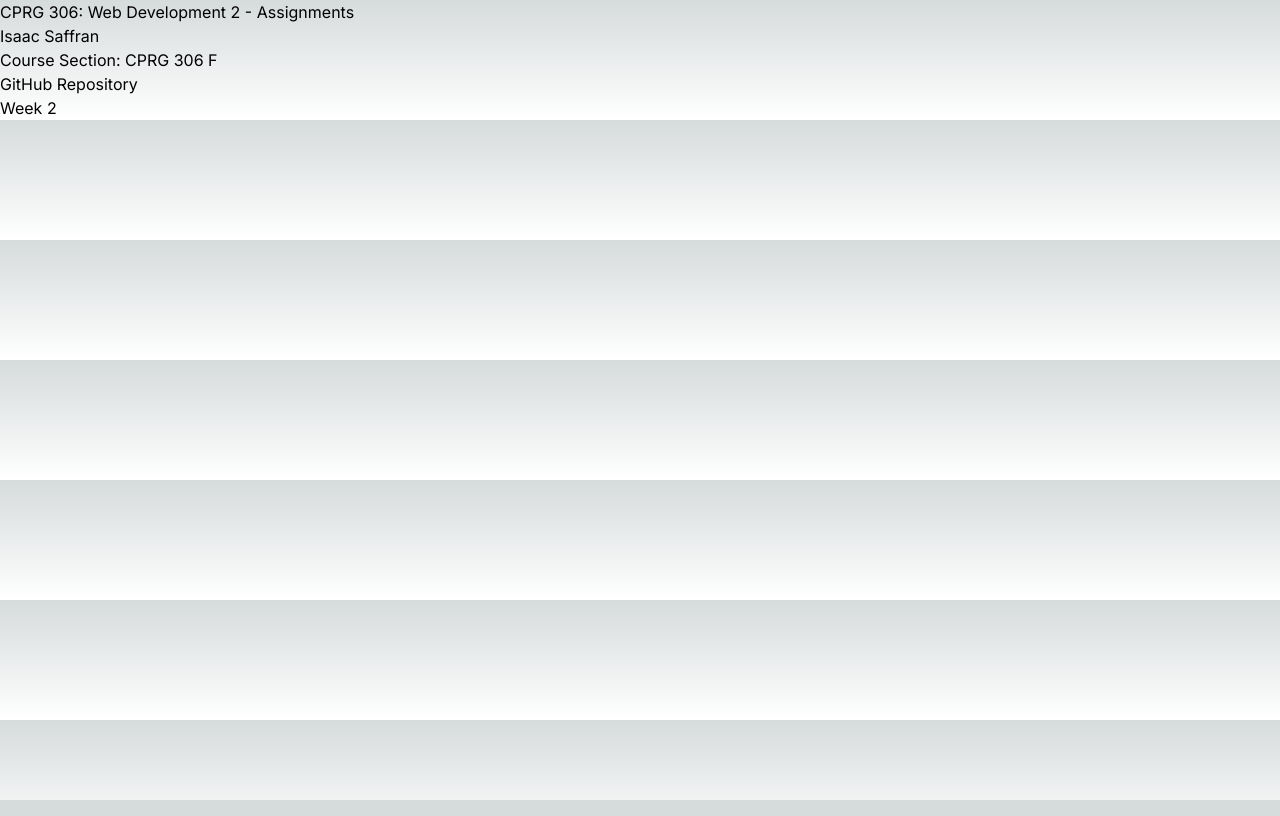
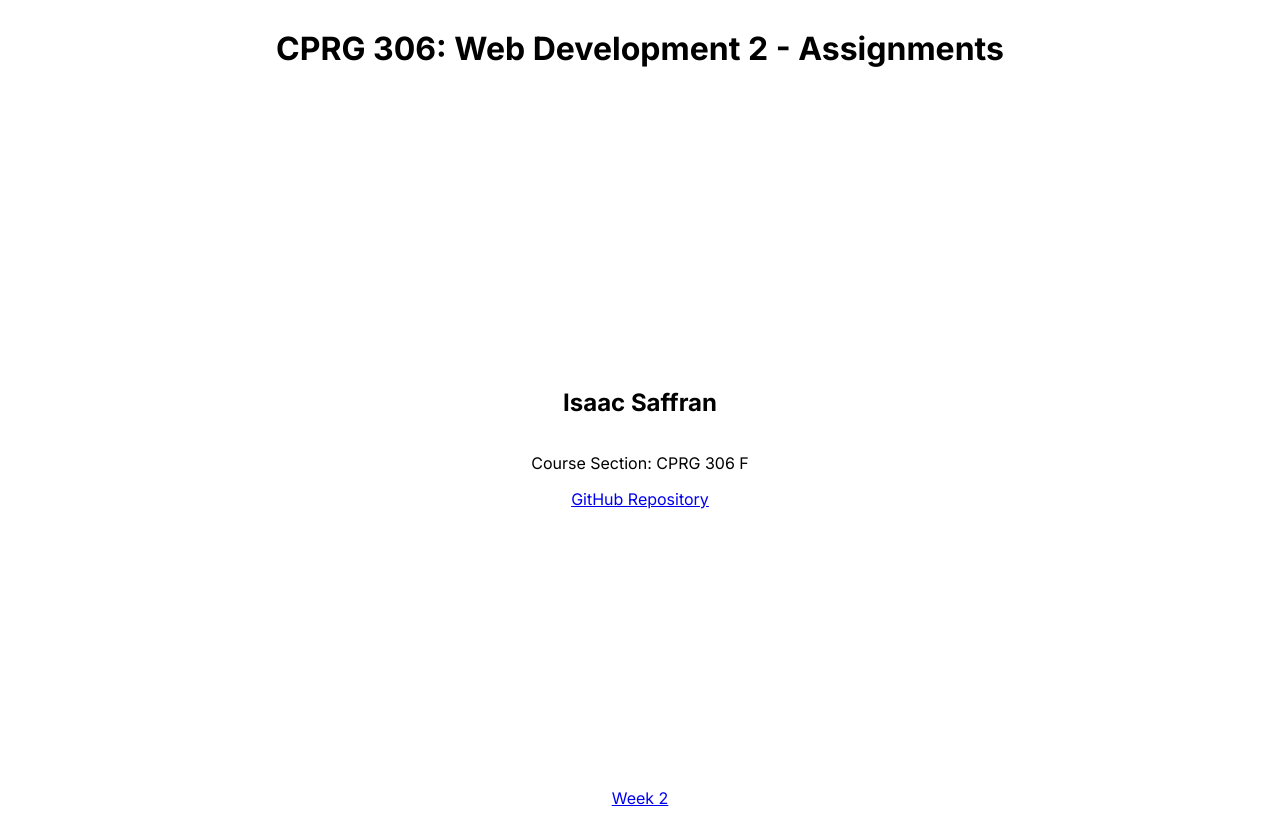
Before and after one commit to Saffy127/cprg306-assignments, a Next.js app: page / in a window 1280 px wide. Built offline with nearby package versions, Linux system fonts and the light colour scheme.

Commit message:
Style updates

```diff
--- a/app/StudentInfo.js
+++ b/app/StudentInfo.js
@@ -2,7 +2,7 @@
 
 const StudentInfo = () => {
   return (
-    <div>
+    <div className="center-content">
       <h2>Isaac Saffran</h2>
       <p>Course Section: CPRG 306 F</p>
       <Link href="https://github.com/Saffy127">
--- a/app/globals.css
+++ b/app/globals.css
@@ -1,27 +1,7 @@
-@tailwind base;
-@tailwind components;
-@tailwind utilities;
-
-:root {
-  --foreground-rgb: 0, 0, 0;
-  --background-start-rgb: 214, 219, 220;
-  --background-end-rgb: 255, 255, 255;
+.center-content {
+  text-align: center;
+  height: 100vh;
+  display: flex;
+  flex-direction: column;
+  justify-content: center;
 }
-
-@media (prefers-color-scheme: dark) {
-  :root {
-    --foreground-rgb: 255, 255, 255;
-    --background-start-rgb: 0, 0, 0;
-    --background-end-rgb: 0, 0, 0;
-  }
-}
-
-body {
-  color: rgb(var(--foreground-rgb));
-  background: linear-gradient(
-      to bottom,
-      transparent,
-      rgb(var(--background-end-rgb))
-    )
-    rgb(var(--background-start-rgb));
-}
--- a/app/page.js
+++ b/app/page.js
@@ -3,7 +3,7 @@
 
 const Page = () => {
   return (
-    <div>
+    <div className="center-content">
       <h1>CPRG 306: Web Development 2 - Assignments</h1>
       <StudentInfo />
       <Link href="/week2">
--- a/app/week2/page.js
+++ b/app/week2/page.js
@@ -2,7 +2,7 @@
 
 const Week2Page = () => {
   return (
-    <div>
+    <div className="center-content">
       <h1>My Shopping List</h1>
       <StudentInfo />
     </div>
```
